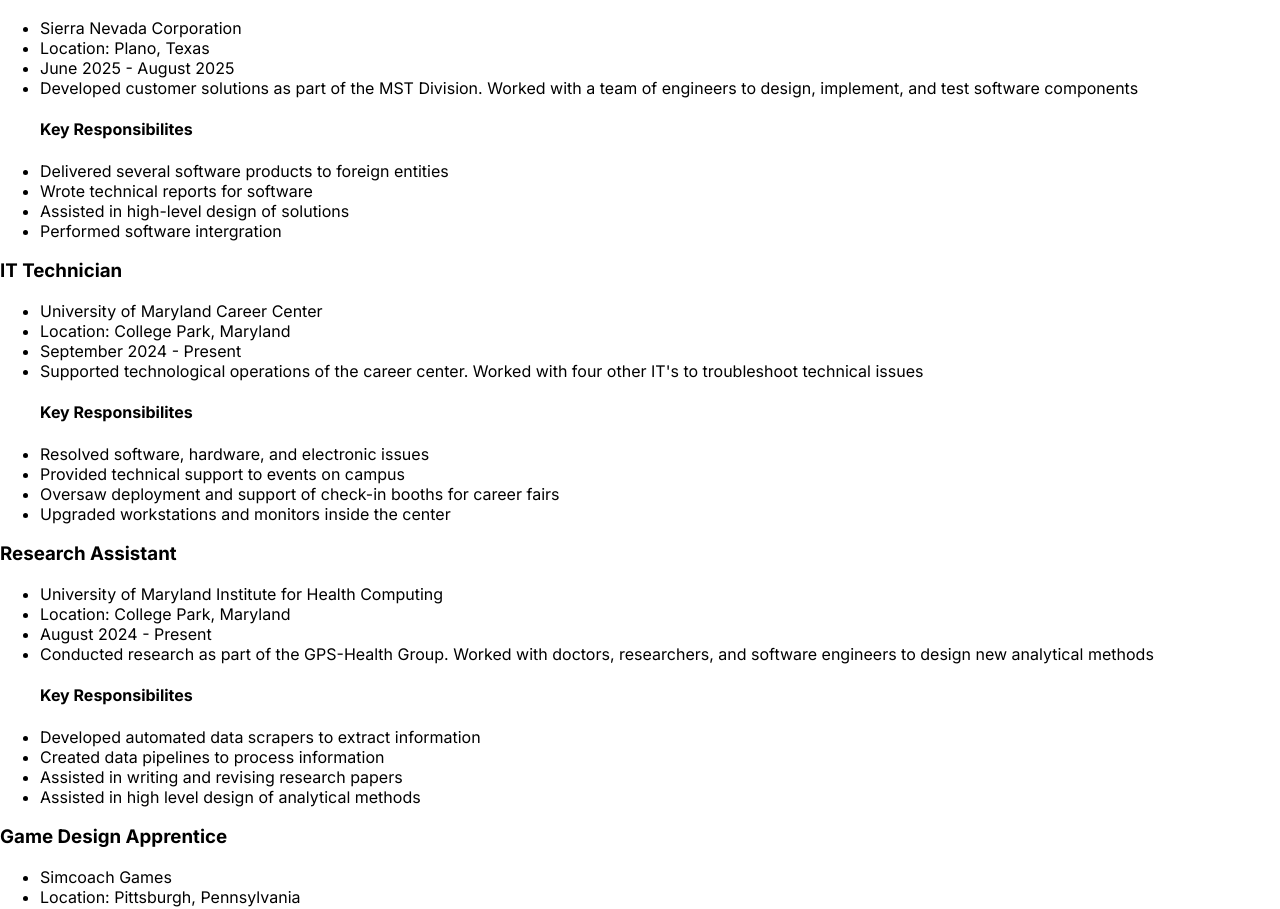
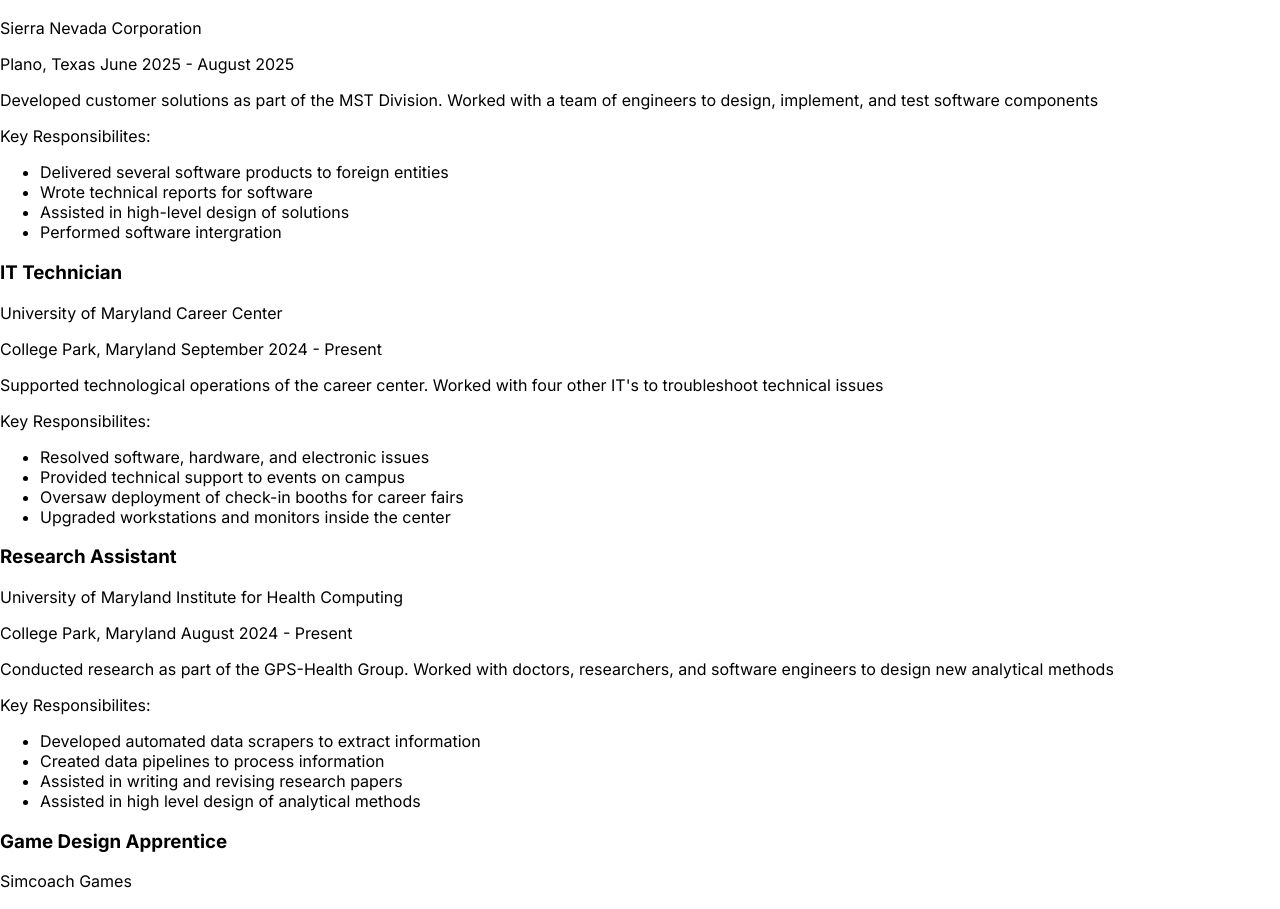
Before and after one commit to RoboticsMB/Personal_Website_2.0, a React (Create React App) app: page / in a window 1280 px wide. Shown: the part 2251-3160 px from the top of the page. Built offline with nearby package versions, Linux system fonts and the light colour scheme.

Commit message:
Restructured content on experience.js page to be more concise and pair better with desired styling

```diff
--- a/src/Components/Experience/Experience.js
+++ b/src/Components/Experience/Experience.js
@@ -1,70 +1,96 @@
 import './Experience.css'
 
 function Experience(){
+    const experiences = [
+        {
+            title: "Software Engineer Intern",
+            company: "Sierra Nevada Corporation",
+            location: "Plano, Texas",
+            date: "June 2025 - August 2025",
+            summary: "Developed customer solutions as part of the MST Division. Worked with a team of engineers to design, implement, and test software components",
+            responsibilites: [
+                "Delivered several software products to foreign entities",
+                "Wrote technical reports for software",
+                "Assisted in high-level design of solutions",
+                "Performed software intergration"
+            ]
+        },
+        {
+            title: "IT Technician",
+            company: "University of Maryland Career Center",
+            location: "College Park, Maryland",
+            date: "September 2024 - Present",
+            summary: "Supported technological operations of the career center. Worked with four other IT's to troubleshoot technical issues",
+            responsibilites: [
+                "Resolved software, hardware, and electronic issues",
+                "Provided technical support to events on campus",
+                "Oversaw deployment of check-in booths for career fairs",
+                "Upgraded workstations and monitors inside the center"
+            ]
+        },
+        {
+            title: "Research Assistant",
+            company: "University of Maryland Institute for Health Computing",
+            location: "College Park, Maryland",
+            date: "August 2024 - Present",
+            summary: "Conducted research as part of the GPS-Health Group. Worked with doctors, researchers, and software engineers to design new analytical methods",
+            responsibilites: [
+                "Developed automated data scrapers to extract information",
+                "Created data pipelines to process information",
+                "Assisted in writing and revising research papers",
+                "Assisted in high level design of analytical methods"
+            ]
+        },
+        {
+            title: "Game Design Apprentice",
+            company: "Simcoach Games",
+            location: "Pittsburgh, Pennsylvania",
+            date: "August 2024 - Present",
+            summary: "Developed a prototype of a transformational game. Lead three other interns in drafting, creating, and presenting the project",
+            responsibilites: [
+                "Created software implementation of game mechanics",
+                "Oversaw and delegated workload among team members",
+                "Wrote up technical report and presentation on project",
+                "Communicated actions and received feedback from supervisor"
+            ]
+        },
+                    {
+            title: "Chess Instructor",
+            company: "Gabriel Petesch Chess",
+            location: "Pittsburgh, Pennsylvania",
+            date: "August 2024 - Present",
+            summary: "Instructed students on chess theory. Worked with supervisor (International Master) to oversee administrative duties",
+            responsibilites: [
+                "Taught chess concepts and tactics to students",
+                "Adminstered and supported chess tournaments",
+                "Assisted supervisor in administrative setup",
+                "Supervised children throughout the day"
+            ]
+        }
+    ];
     return (
-        <section id="experience">
+        <section id="experienec">
             <h2>Work Experience</h2>
-            <h3>Software Engineer Intern</h3>
-            <ul>
-                <li>Sierra Nevada Corporation</li>
-                <li>Location: Plano, Texas</li>
-                <li>June 2025 - August 2025</li>
-                <li>Developed customer solutions as part of the MST Division. Worked with a team of engineers to design, implement, and test software components</li>
-                <h4>Key Responsibilites</h4>
-                <li>Delivered several software products to foreign entities</li>
-                <li>Wrote technical reports for software</li>
-                <li>Assisted in high-level design of solutions</li>
-                <li>Performed software intergration</li>
-            </ul>
-            <h3>IT Technician</h3>
-            <ul>
-                <li>University of Maryland Career Center</li>
-                <li>Location: College Park, Maryland</li>
-                <li>September 2024 - Present</li>
-                <li>Supported technological operations of the career center. Worked with four other IT's to troubleshoot technical issues</li>
-                <h4>Key Responsibilites</h4>
-                <li>Resolved software, hardware, and electronic issues</li>
-                <li>Provided technical support to events on campus</li>
-                <li>Oversaw deployment and support of check-in booths for career fairs</li>
-                <li>Upgraded workstations and monitors inside the center</li>
-            </ul>
-            <h3>Research Assistant</h3>
-            <ul>
-                <li>University of Maryland Institute for Health Computing</li>
-                <li>Location: College Park, Maryland</li>
-                <li>August 2024 - Present</li>
-                <li>Conducted research as part of the GPS-Health Group. Worked with doctors, researchers, and software engineers to design new analytical methods</li>
-                <h4>Key Responsibilites</h4>
-                <li>Developed automated data scrapers to extract information</li>
-                <li>Created data pipelines to process information</li>
-                <li>Assisted in writing and revising research papers</li>
-                <li>Assisted in high level design of analytical methods</li>
-            </ul>
-            <h3>Game Design Apprentice</h3>
-            <ul>
-                <li>Simcoach Games</li>
-                <li>Location: Pittsburgh, Pennsylvania</li>
-                <li>June 2024 - July 2024</li>
-                <li>Developed a prototype of a transformational game. Lead three other interns in drafting, creating, and presenting the project</li>
-                <h4>Key Responsibilites</h4>
-                <li>Created software implementation of game mechanics</li>
-                <li>Oversaw and delegated workload among team members</li>
-                <li>Wrote up technical report and presentation on project</li>
-                <li>Communicated actions and received feedback from supervisor</li>
-            </ul>
-            <h3>Chess Instructor</h3>
-            <ul>
-                <li>Gabriel Petesch Chess</li>
-                <li>Location: Pittsburgh, Pennsylvania</li>
-                <li>June 2023 - August 2023</li>
-                <li>Instructed students on chess theory. Worked with supervisor (International Master) to oversee administrative duties</li>
-                <h4>Key Responsibilites</h4>
-                <li>Taught chess concepts and tactics to students</li>
-                <li>Adminstered and supported chess tournaments</li>
-                <li>Assisted supervisor in administrative setup</li>
-                <li>Supervised children throughout the day</li>
-            </ul>
-      </section>
+            <div className="timeline">
+                {experiences.map((exp, index) => (
+                    <div className="timeline-item" key={index}>
+                        <div className="timeline-dot"/>
+                        <div className="timeline-content">
+                            <h3>{exp.title}</h3>
+                            <p>{exp.company}</p>
+                            <p>{exp.location} {exp.date}</p>
+                            <p>{exp.summary}</p>
+                            <p>Key Responsibilites:</p>
+                            <ul>
+                                {exp.responsibilites.map((res, idx) => (
+                                    <li key={idx}>{res}</li>
+                                ))}
+                            </ul>
+                        </div>
+                    </div>
+                ))}
+            </div>
+        </section>
     )
 }
 
```
